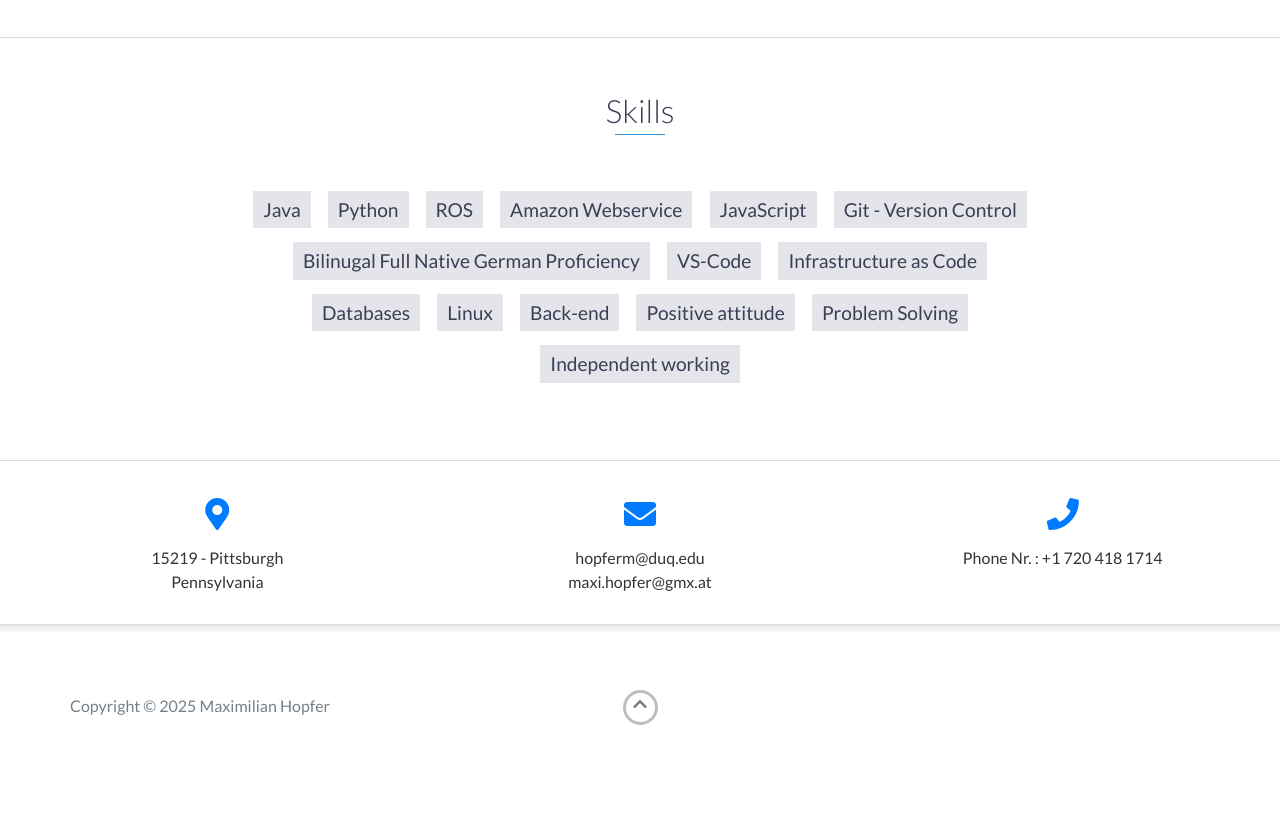
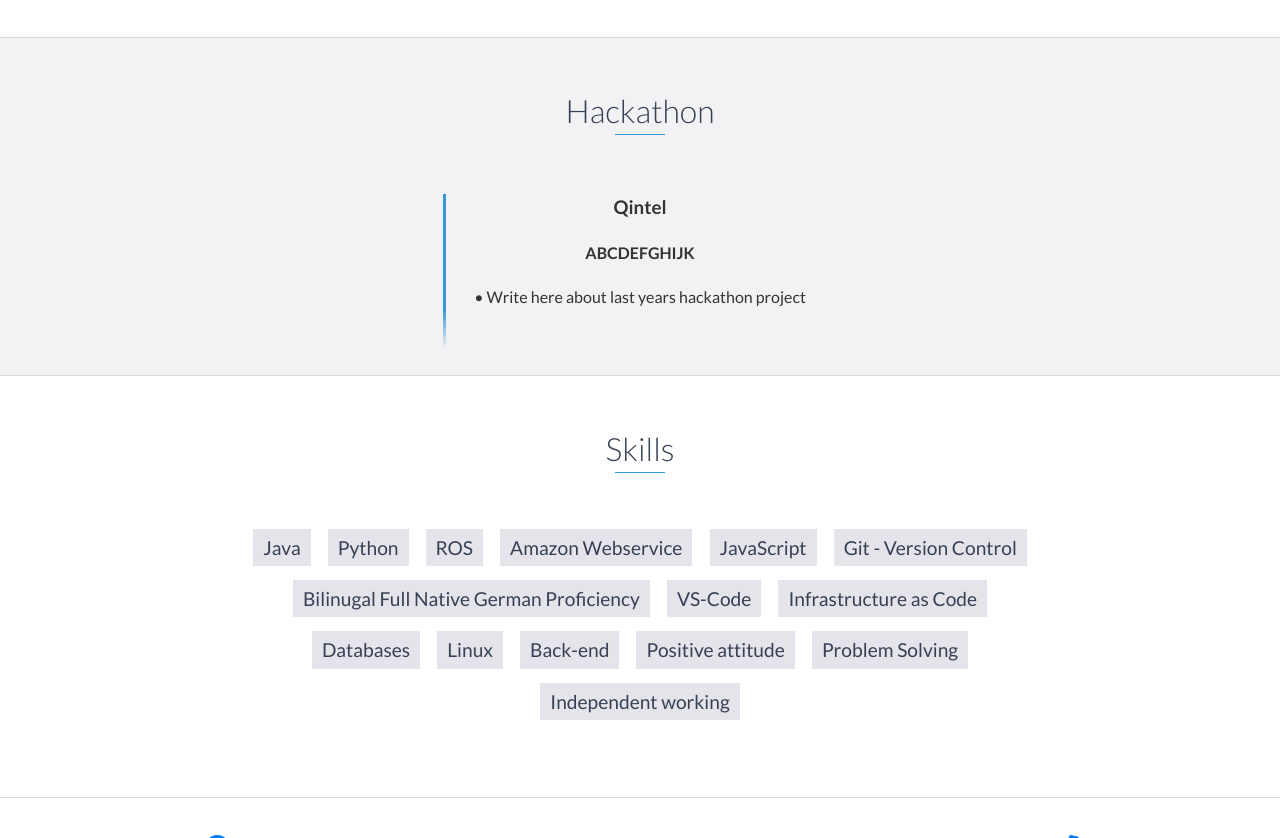
Before and after one commit to hopfinjo/hopfinjo.github.io, a website: page index.html in a window 1280 px wide. Shown: the part 5025-5863 px from the top of the page. Before the commit the page ends 5800 px from the top, so only its background shows below. Drawn offline with nearby package versions, Linux system fonts and the light colour scheme.

Commit message:
Update index.html

```diff
--- a/index.html
+++ b/index.html
@@ -331,6 +331,24 @@
         </ul>
     </div>
 
+    <div id="experience" class="background-alt">
+        <h2 class="heading">Hackathon</h2>
+        <div id="experience-timeline">
+            <div data-date="May 2024 – August 2024">
+                <h3>Qintel</h3>
+                <h4>ABCDEFGHIJK</h4>
+                <p>
+                    • Write here about last years hackathon project
+                </p>
+            </div>
+
+
+        </div>
+    </div>
+    <!-- End #experience -->
+
+
+
     <div id="skills">
         <h2 class="heading">Skills</h2>
         <ul>
```
